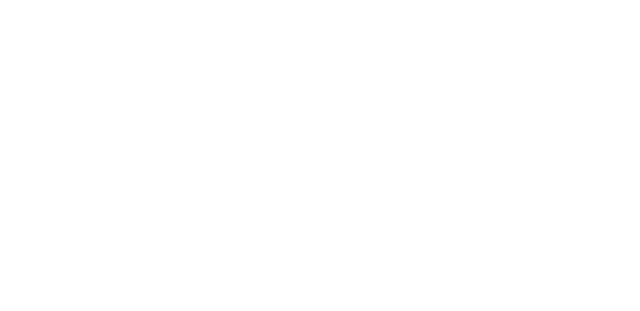
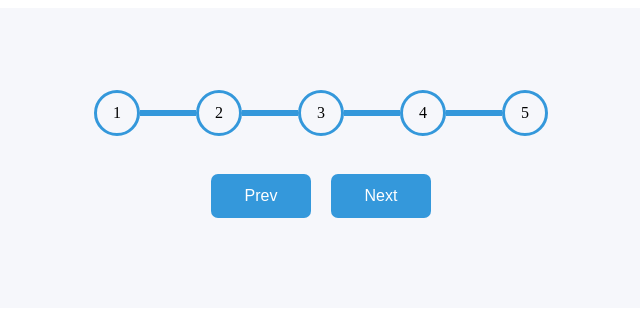
Before and after one commit to acciojob/progress-bar-sahunandini, a website: page main.html in a window 1280 px wide. Shown: the whole page, without its empty margins (87-727 px from the left). Drawn offline with Linux system fonts and the light colour scheme.

Commit message:
created a submission

```diff
--- a/main.html
+++ b/main.html
@@ -11,6 +11,24 @@
     <script type="text/javascript" src="./script.js">
 </script>
 
+	<section class=sec>
+		<div class="top">
+			<div class="number">1</div>
+			<div class="line"></div>
+			<div class="number">2</div>
+			<div class="line"></div>
+			<div class="number">3</div>
+			<div class="line"></div>
+			<div class="number">4</div>
+			<div class="line"></div>
+			<div class="number">5</div>
+		</div>
+		<div>
+			<button class="btn">Prev</button>
+			<button class="btn">Next</button>
+		</div>
+	</section>
+
 </body>
 
 </html>
--- a/styles.css
+++ b/styles.css
@@ -1 +1,40 @@
 /*  your css code here. If applicable */
+.sec {
+	background-color: #F6F7FB;
+	width: 800px;
+	height: 300px;
+	display: flex;
+	flex-flow: column;
+	justify-content: center;
+	align-items: center;
+	gap: 30px;
+}
+.top {
+	display: flex;
+/* 	flex-flow: row wrap; */
+	justify-content: center;
+	align-items: center;
+}
+.number {
+	width: 40px;
+	height: 40px;
+	border: 3px solid #3498DB;
+	border-radius: 50%;
+	display: flex;
+	justify-content: center;
+	align-items: center;
+}
+.line {
+	width: 50px;
+	border: 3px solid #3498DB;
+}
+.btn {
+	background-color: #3498DB;
+	color: white;
+	width: 100px;
+	padding: 13px;
+	margin: 8px;
+	border: none;
+	border-radius: 7px;
+	font-size : 16px;
+}
```
